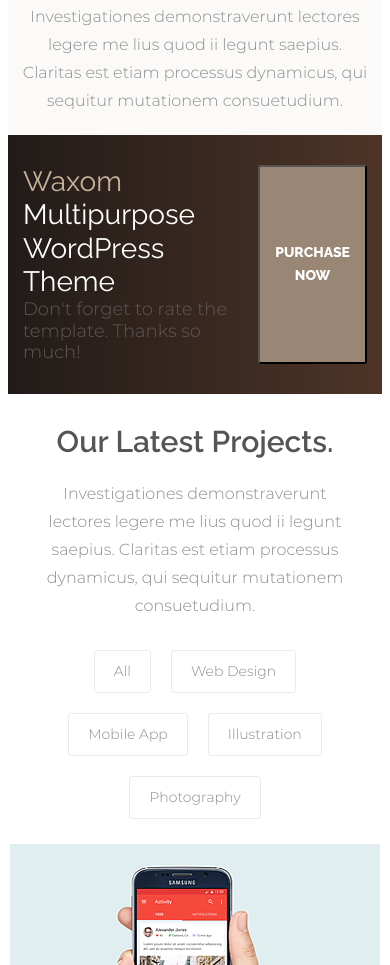
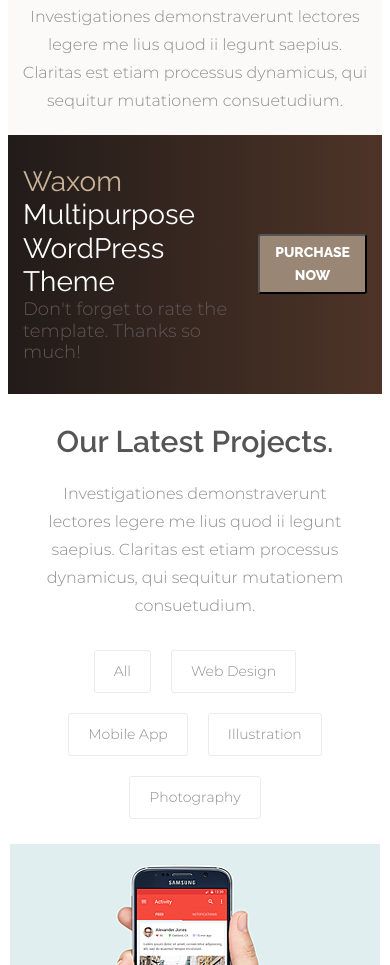
Before and after one commit to alexmatyas/alexmatyas.github.io, a plain HTML site: page index.html in a window 390 px wide. Shown: the part 1533-2498 px from the top of the page. Drawn offline with Linux system fonts and the light colour scheme.

Commit message:
Update Purchase btn

```diff
--- a/css/styles.css
+++ b/css/styles.css
@@ -1152,6 +1152,8 @@ input[type="checkbox"]:checked ~ .top_menu_list {
     .purchase_button {
         padding: 0px 15px;
         margin-right: 15px;
+        height: 60px;
+        align-self: center;
     }
     .sect_wrp_project {
         padding: 0px 15px;
```
